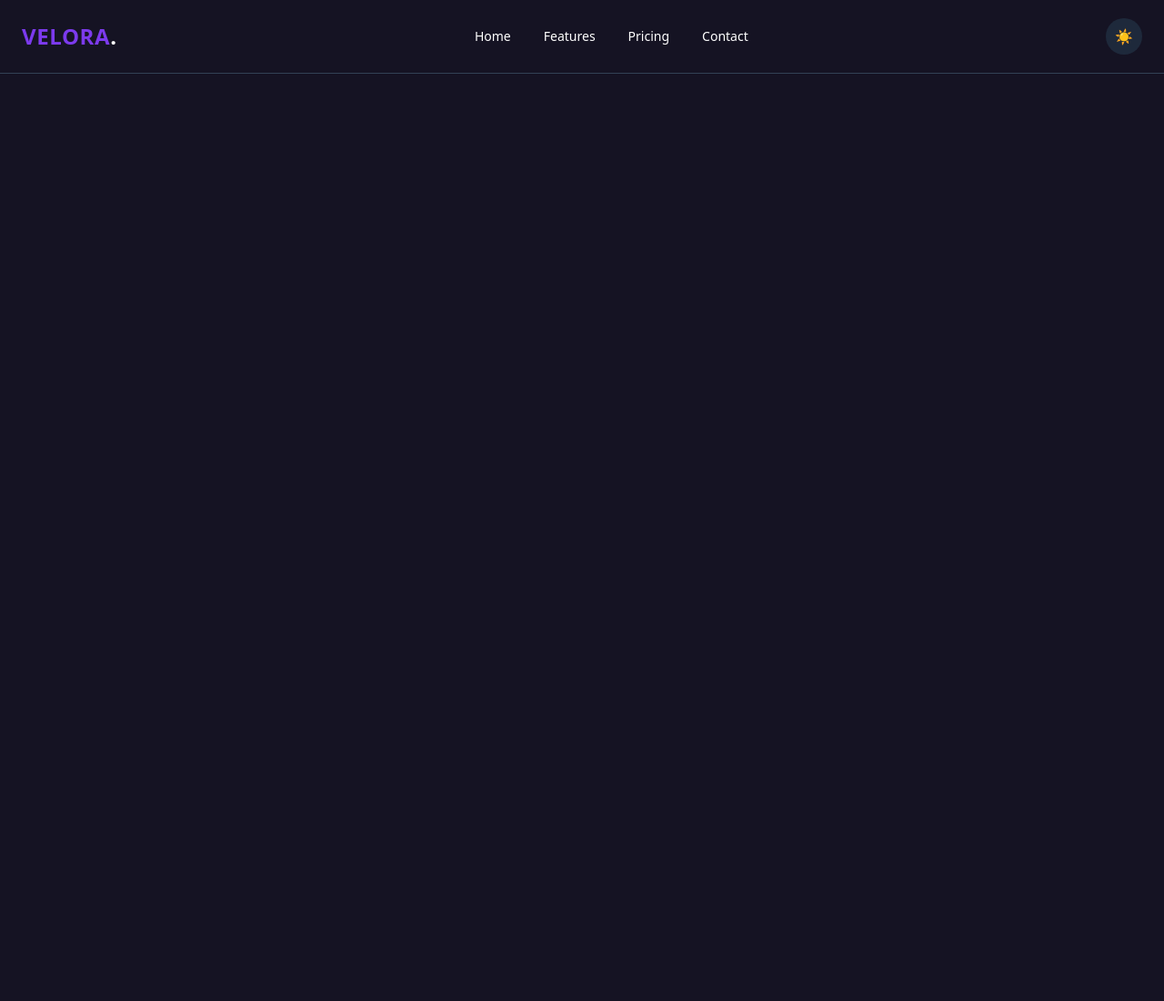
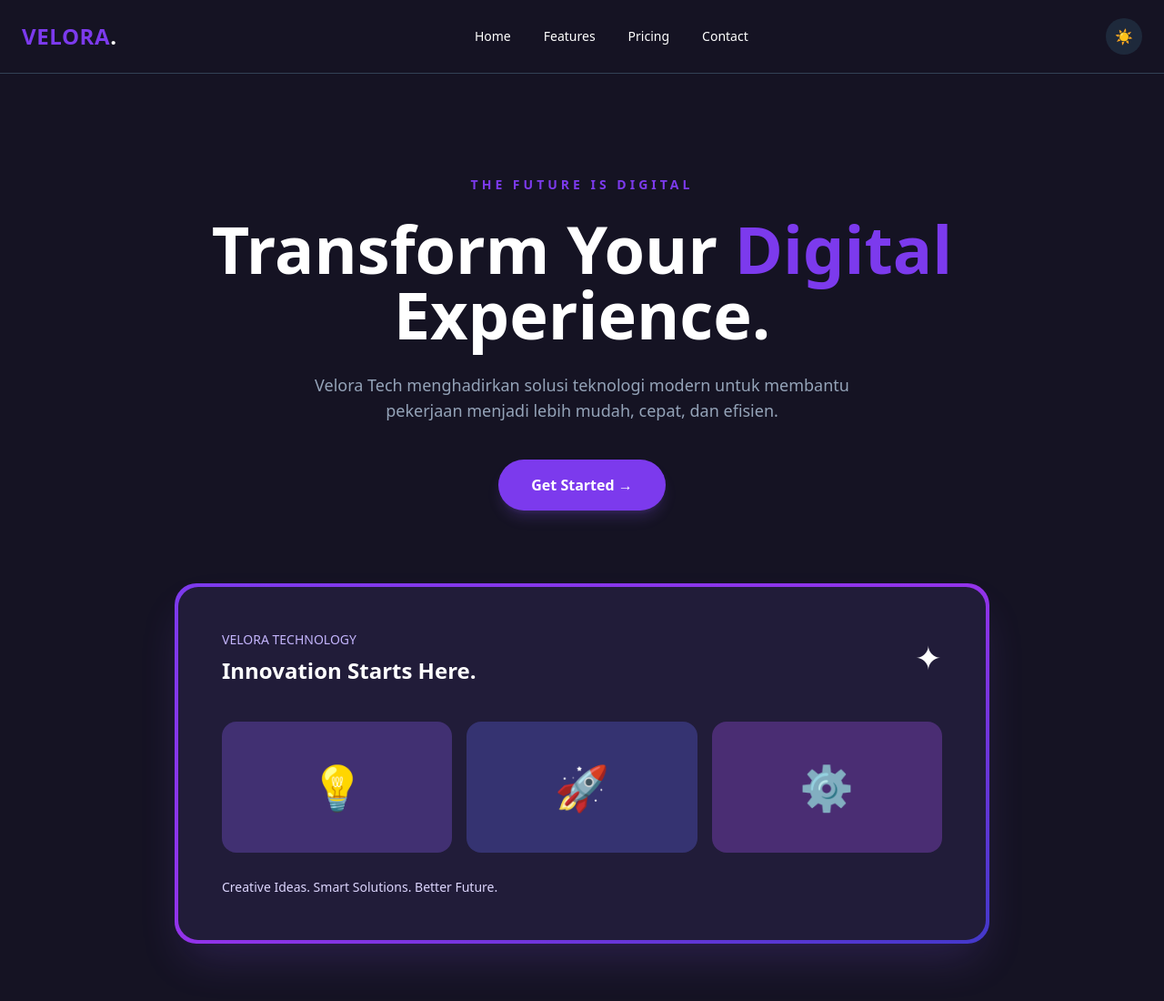
Before and after one commit to regitaawdinov-wq/latihan_tailwind_RegitaAwdinov, a plain HTML site: page index.html in a window 1280 px wide. Shown: the whole page at 91% size. Before the commit the page ends 800 px from the top, so only its background shows below. Drawn offline with nearby package versions, Linux system fonts and the light colour scheme.

Commit message:
Tambahkan bagian hero ke index.html

```diff
--- a/index.html
+++ b/index.html
@@ -53,3 +53,62 @@
             <a href="#footer" class="block">Contact</a>
         </div>
     </nav>
+
+    <!-- 2. HERO SECTION -->
+    <section id="home" class="max-w-7xl mx-auto px-6 py-28 text-center">
+
+        <p class="text-violet-600 font-bold tracking-[4px] text-sm mb-6">
+            THE FUTURE IS DIGITAL
+        </p>
+
+        <h2 class="text-5xl md:text-7xl font-black leading-tight max-w-4xl mx-auto">
+            Transform Your
+            <span class="text-violet-600">Digital</span>
+            Experience.
+        </h2>
+
+        <p class="max-w-2xl mx-auto mt-7 text-slate-500 dark:text-slate-400 text-base md:text-lg leading-relaxed">
+            Velora Tech menghadirkan solusi teknologi modern untuk membantu
+            pekerjaan menjadi lebih mudah, cepat, dan efisien.
+        </p>
+
+        <a href="#pricing"
+            class="inline-block mt-10 px-9 py-4 bg-violet-600 text-white font-bold rounded-full shadow-lg shadow-violet-500/20 hover:bg-violet-700 hover:-translate-y-1 hover:shadow-violet-500/40 transition duration-300">
+            Get Started →
+        </a>
+
+        <div class="mt-20 flex justify-center">
+            <div class="w-full max-w-4xl rounded-3xl bg-gradient-to-br from-violet-600 via-purple-600 to-indigo-700 p-1 shadow-2xl shadow-violet-500/20">
+                <div class="rounded-[22px] bg-[#211c39] p-8 md:p-12 text-left">
+                    <div class="flex justify-between items-center mb-10">
+
+                        <div>
+                            <p class="text-violet-300 text-sm">VELORA TECHNOLOGY</p>
+                            <h3 class="text-2xl font-bold text-white mt-2">
+                                Innovation Starts Here.
+                            </h3>
+                        </div>
+
+                        <div class="text-4xl">✦</div>
+                    </div>
+
+                    <div class="grid grid-cols-3 gap-4">
+                        <div class="h-24 md:h-36 bg-violet-500/30 rounded-2xl flex items-center justify-center text-3xl md:text-5xl">
+                            💡
+                        </div>
+                        <div class="h-24 md:h-36 bg-indigo-500/30 rounded-2xl flex items-center justify-center text-3xl md:text-5xl">
+                            🚀
+                        </div>
+                        <div class="h-24 md:h-36 bg-purple-500/30 rounded-2xl flex items-center justify-center text-3xl md:text-5xl">
+                            ⚙️
+                        </div>
+                    </div>
+
+                    <p class="text-violet-200 text-sm mt-7">
+                        Creative Ideas. Smart Solutions. Better Future.
+                    </p>
+
+                </div>
+            </div>
+        </div>
+    </section>
```
